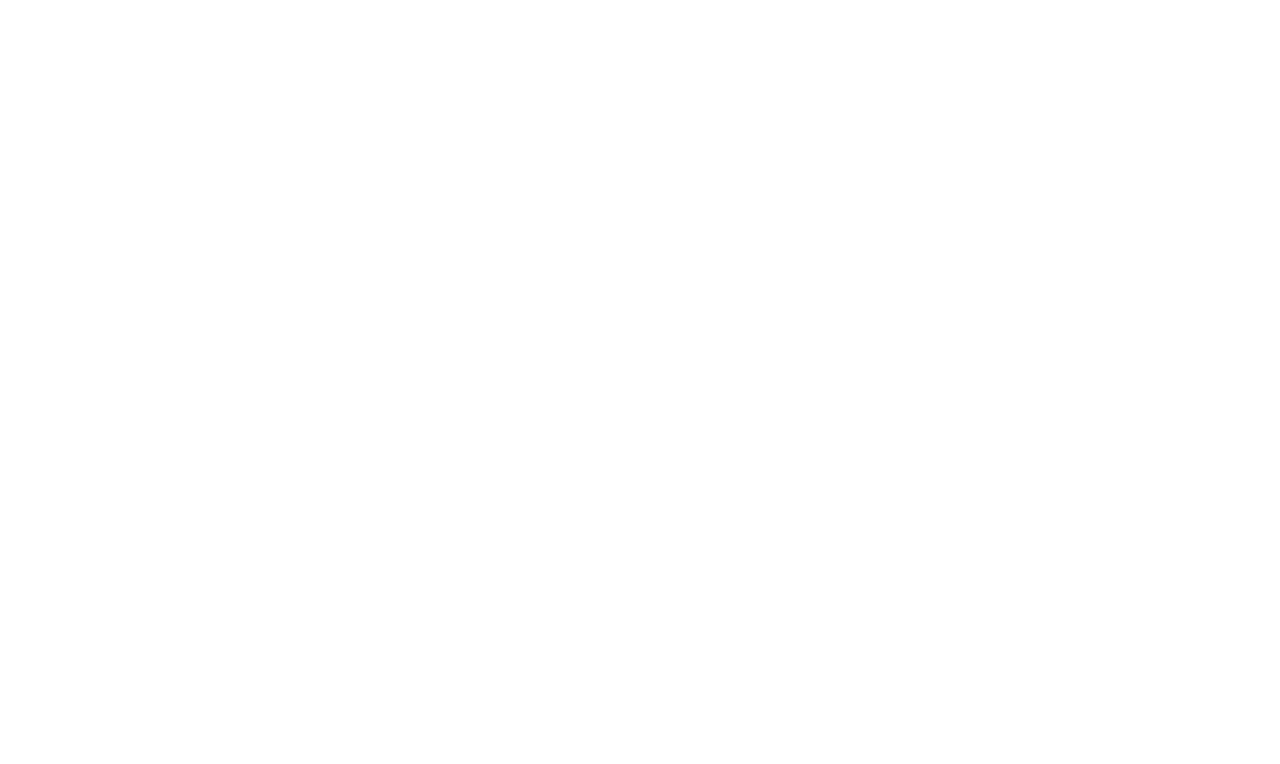
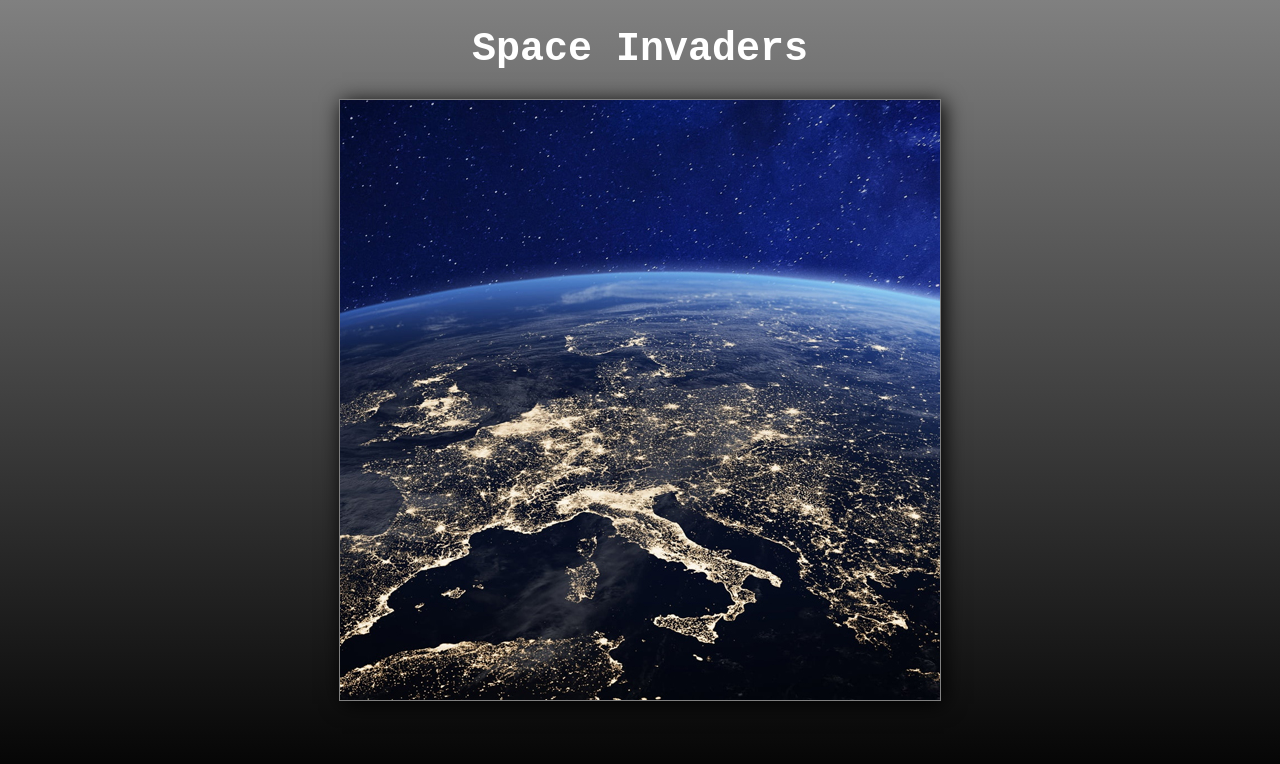
Before and after one commit to RadekRo/space-invaders-js-game, a plain HTML site: page index.html in a window 1280 px wide. Drawn offline with Linux system fonts and the light colour scheme.

Commit message:
Created basic background image and canvas frame

```diff
--- a/index.html
+++ b/index.html
@@ -68,5 +68,7 @@
         </div>
         ==================================================== NEW OPENING ================================================
         -->
+    <h1>Space Invaders</h1>
+    <canvas id="gameboard">TEST</canvas>
     </body>
 </html>
--- a/index.js
+++ b/index.js
@@ -320,8 +320,17 @@
 
 // ================================================ NEW OPENING ========================================================
 
+const canvas = document.getElementById('gameboard');
+ctx = canvas.getContext('2d');
+canvas.height = 600;
+canvas.width = 600;
+
+const background = new Image();
+background.src = 'images/background.jpg';
+
+
 function game() {
-    //console.log('game')
+    ctx.drawImage(background, 0, 0, canvas.width, canvas.height);
 }
 
-setInterval(game, 1000 / 60)
+setInterval(game, 1000 / 60);
--- /dev/null
+++ b/player.js
@@ -0,0 +1,6 @@
+export default
+
+let player = {
+    'width': 40,
+    'height': 40
+}
--- a/styles.css
+++ b/styles.css
@@ -45,3 +45,25 @@
 } */
 
 /* ===================================================== NEW OPENING ============================================= */
+
+body {
+    display: flex;
+    align-items: center;
+    flex-direction: column;
+    height: 100vh;
+    margin: 0px;
+    padding: 0px;
+    background: linear-gradient(
+        0deg,
+        black,
+        gray)
+}
+canvas {
+    border: 1px solid gray;
+    box-shadow: black 3px 3px 20px;
+}
+h1 {
+    color: white;
+    font-size: 2.5em;
+    font-family: 'Courier New', Courier, monospace;
+}
```
Also changed, not shown: background.gif (deleted), images/background.jpg (added).
